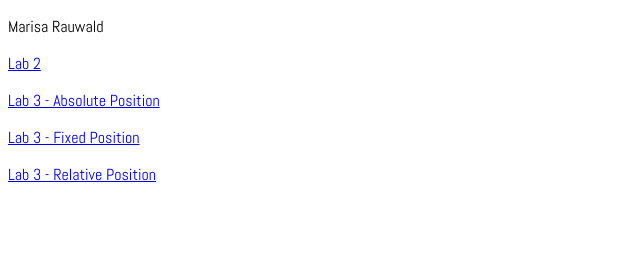
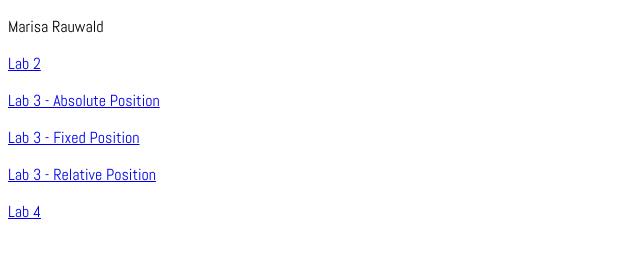
Before and after one commit to mrauwald/mrauwald.github.io, a plain HTML site: page index.html in a window 1280 px wide. Shown: the full height of the page, 0-640 px from the left. Drawn offline with Linux system fonts and the light colour scheme.

Commit message:
Add files via upload

```diff
--- a/index.html
+++ b/index.html
@@ -22,3 +22,7 @@
 <p>
 <a href="https://mrauwald.github.io/RelativePosition">Lab 3 - Relative Position </a>
 </p>
+
+<p>
+    <a href="https://lusion.co/"> Lab 4 </a>
+</p>
```
